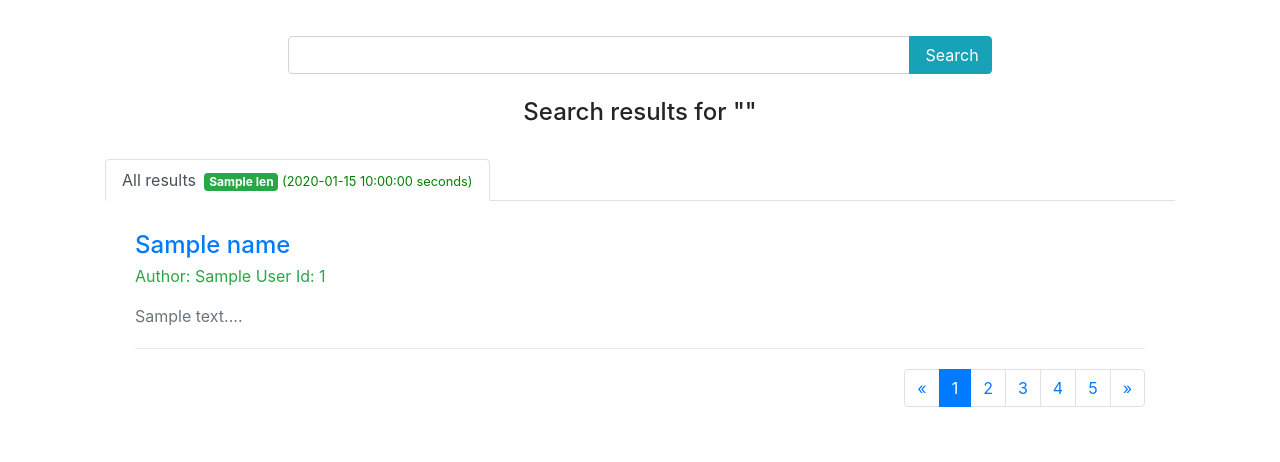
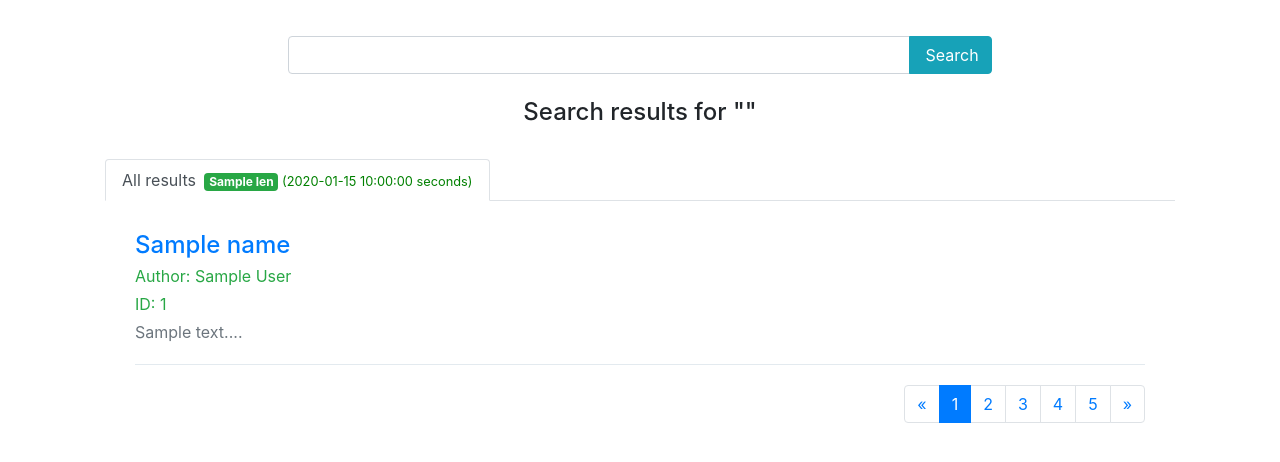
Before and after one commit to Chains99/Search-Engine, a Flask app: template code/templates/search_results.html in a window 1280 px wide. Shown: the top 462 px of the page. Run offline with Flask 2, Linux system fonts and the light colour scheme; the template is opened without the code that fills it: most values are stand-ins (such as "Sample title", 1, 10 or a date in 2020); parts of the project's set-up code (start-up, migrations or seed data) failed here and were passed over; some libraries are stand-ins or nearby versions.

Commit message:
Update search_results.html

```diff
--- a/code/templates/search_results.html
+++ b/code/templates/search_results.html
@@ -43,7 +43,10 @@
                                         {% for doc in docs %}
                                         <div class="search-item">
                                             <h4 class="mb-1"><a href="{{url_for ('doc',index=docs.index(doc)) }}">{{doc[1]['title']}}</a></h4>
-                                            <div class="font-13 text-success mb-3">{% if  doc[1]['author'] %}Author: {{doc[1]['author']}}{%endif%} Id: {{doc[0]}}</div>
+                                            {% if  doc[1]['author'] %}
+                                            <div class="font-13 text-success mb-1">Author: {{doc[1]['author']}}</div>
+                                            {%endif%}
+                                            <div class="font-13 text-success mb-1">ID: {{doc[0]}}</div>
                                             <p class="mb-0 text-muted">{{doc[1]['text'][:400]}}...</p>
                                         </div>
                                         {%endfor%}
```
